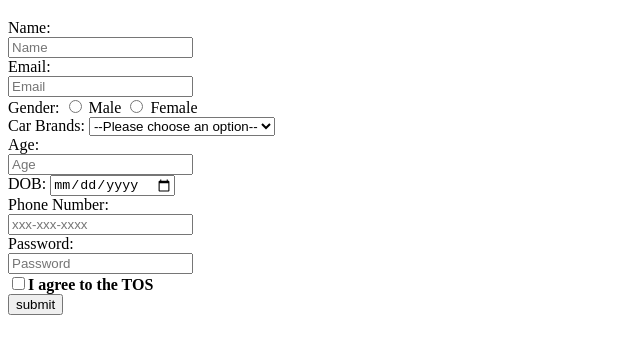
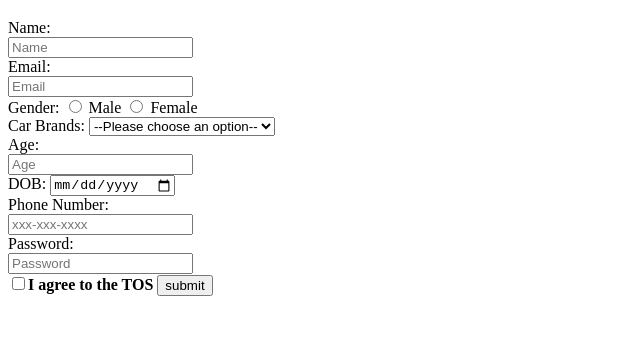
Before and after one commit to acciojob/signup-form-car-Hemanth-Sappa, a website: page main.html in a window 1280 px wide. Shown: the part 61-414 px from the top of the page, without its empty margins (0-640 px from the left). Drawn offline with Linux system fonts and the light colour scheme.

Commit message:
created a submission

```diff
--- a/main.html
+++ b/main.html
@@ -34,7 +34,7 @@
 		<input type="tel" id="tel" name="phone_number" placeholder="xxx-xxx-xxxx"><br>
 		<label for="password">Password:</label><br>
 		<input type="password" id="password" name="passsword" placeholder="Password" required><br>
-		<input id="tos" required type="checkbox"><label for="tos"><b>I agree to the TOS</b></label><br>
+		<input id="tos" required type="checkbox"><label for="tos"><b>I agree to the TOS</b></label>
 		<input type="submit" value="submit">
 	</form>
     <script type="text/javascript" src="./script.js">
```
